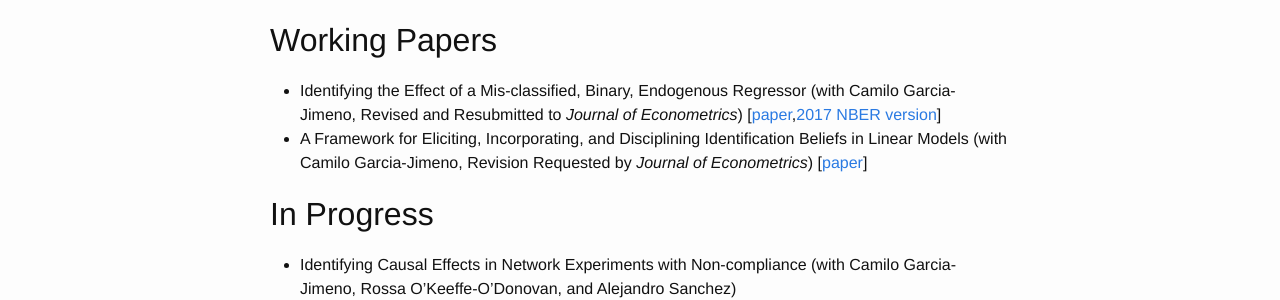
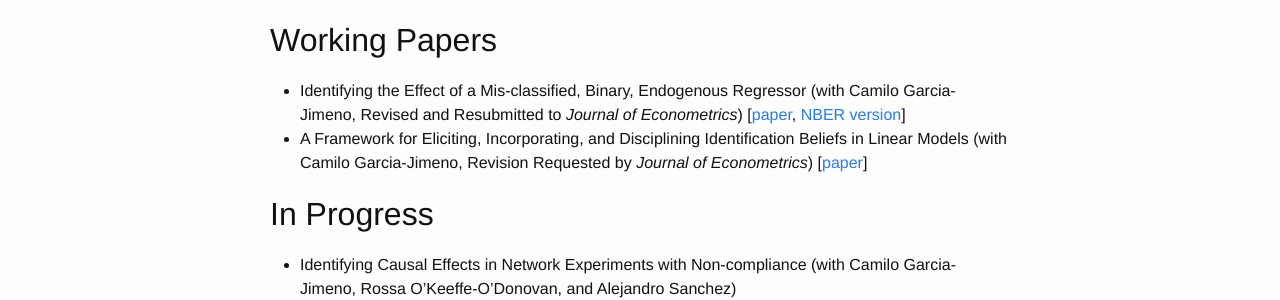
Before and after one commit to fditraglia/fditraglia.github.io, a Jekyll site: the page built from research.md, in a window 1280 px wide. Shown: the part 466-766 px from the top of the page. Built offline with Jekyll 4.4.1, drawn with Linux system fonts in a browser that asks for light colours.

Commit message:
fix typo

```diff
--- a/research.md
+++ b/research.md
@@ -12,7 +12,7 @@
 - [Yes, Wall Street, There is a January Effect: Evidence from Laboratory Auctions](http://www.tandfonline.com/doi/abs/10.1080/15427560709337012) (with Lisa Anderson and Jeffrey Gerlach), *Journal of Behavioral Finance*, 2007, 8 (1), pp. 1-8
 
 ## Working Papers
-- Identifying the Effect of a Mis-classified, Binary, Endogenous Regressor (with Camilo Garcia-Jimeno, Revised and Resubmitted to *Journal of Econometrics*) [[paper](http://ditraglia/com/pdf/DiTraglia_Garcia-Jimeno_2018.pdf),[2017 NBER version](http://ditraglia.com//pdf/DiTraglia_Garcia-Jimeno_2017b.pdf)]
+- Identifying the Effect of a Mis-classified, Binary, Endogenous Regressor (with Camilo Garcia-Jimeno, Revised and Resubmitted to *Journal of Econometrics*) [[paper](http://ditraglia/com/pdf/DiTraglia_Garcia-Jimeno_2018.pdf), [NBER version](http://ditraglia.com//pdf/DiTraglia_Garcia-Jimeno_2017b.pdf)]
 - A Framework for Eliciting, Incorporating, and Disciplining Identification Beliefs in Linear Models (with Camilo Garcia-Jimeno, Revision Requested by *Journal of Econometrics*) [[paper](http://ditraglia.com/pdf/DiTraglia_Garcia-Jimeno_2017.pdf)]
 
 ## In Progress
```
